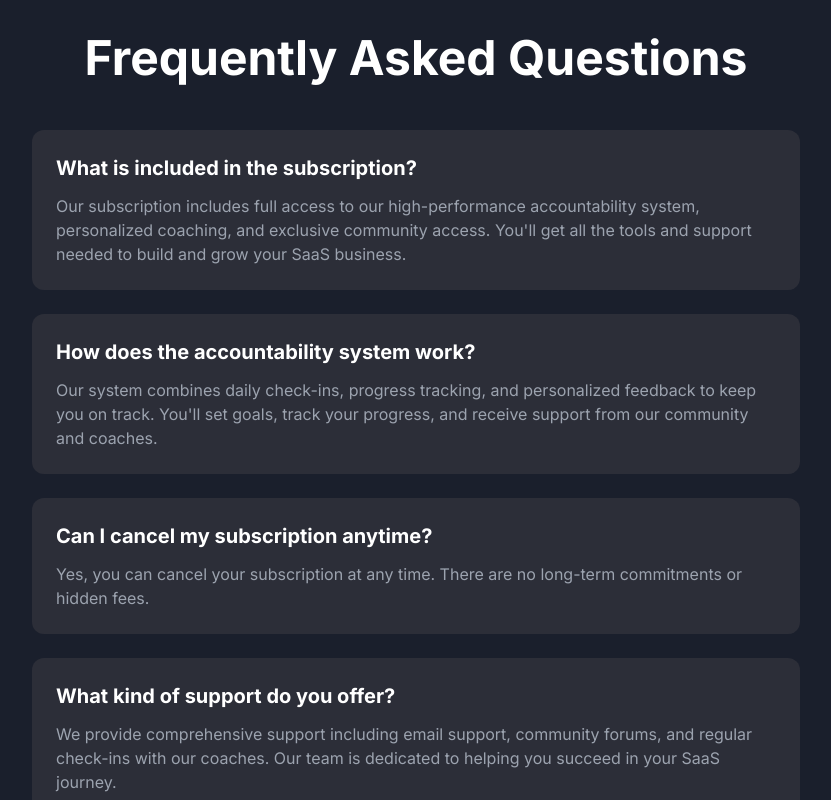
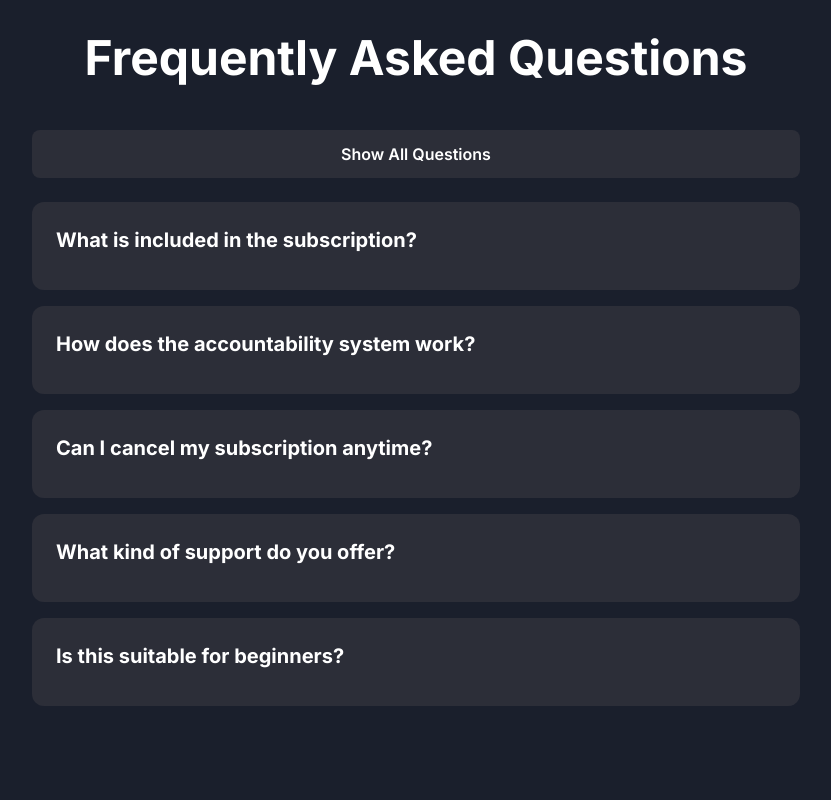
Before and after one commit to JohannesBorge/saasroyal, a Next.js app: page / in a window 1280 px wide. Shown: the part 5220-6020 px from the top of the page, without its empty margins (224-1055 px from the left). Built offline with nearby package versions, Linux system fonts and the light colour scheme.

Commit message:
Update FAQ section: Add collapsible questions with show/hide functionality

```diff
--- a/src/app/page.tsx
+++ b/src/app/page.tsx
@@ -236,35 +236,98 @@ export default function Home() {
           <h2 className="heading-2 text-center mb-12 animate-fade-in">
             Frequently Asked Questions
           </h2>
-          <div className="max-w-3xl mx-auto space-y-6">
+          <div className="max-w-3xl mx-auto">
+            <button
+              onClick={() => {
+                const answers = document.querySelectorAll('.faq-answer');
+                answers.forEach(answer => {
+                  answer.classList.toggle('hidden');
+                });
+              }}
+              className="w-full bg-[#2c2e38] text-white font-semibold py-3 px-6 rounded-lg hover:bg-[#312b54] transition-all duration-300 mb-6 animate-scale-in"
+            >
+              Show All Questions
+            </button>
+            <div className="space-y-4">
               {/* Question 1 */}
               <div className="bg-[#2c2e38] rounded-xl p-6 animate-scale-in hover:shadow-[0_0_15px_rgba(255,105,180,0.5)] transition-shadow duration-300">
+                <button
+                  onClick={(e) => {
+                    const answer = e.currentTarget.nextElementSibling;
+                    answer?.classList.toggle('hidden');
+                  }}
+                  className="w-full text-left"
+                >
                   <h3 className="text-xl font-bold text-white mb-3">What is included in the subscription?</h3>
+                </button>
+                <div className="faq-answer hidden">
                   <p className="text-gray-400">Our subscription includes full access to our high-performance accountability system, personalized coaching, and exclusive community access. You'll get all the tools and support needed to build and grow your SaaS business.</p>
+                </div>
               </div>
 
               {/* Question 2 */}
               <div className="bg-[#2c2e38] rounded-xl p-6 animate-scale-in hover:shadow-[0_0_15px_rgba(255,105,180,0.5)] transition-shadow duration-300">
+                <button
+                  onClick={(e) => {
+                    const answer = e.currentTarget.nextElementSibling;
+                    answer?.classList.toggle('hidden');
+                  }}
+                  className="w-full text-left"
+                >
                   <h3 className="text-xl font-bold text-white mb-3">How does the accountability system work?</h3>
+                </button>
+                <div className="faq-answer hidden">
                   <p className="text-gray-400">Our system combines daily check-ins, progress tracking, and personalized feedback to keep you on track. You'll set goals, track your progress, and receive support from our community and coaches.</p>
+                </div>
               </div>
 
               {/* Question 3 */}
               <div className="bg-[#2c2e38] rounded-xl p-6 animate-scale-in hover:shadow-[0_0_15px_rgba(255,105,180,0.5)] transition-shadow duration-300">
+                <button
+                  onClick={(e) => {
+                    const answer = e.currentTarget.nextElementSibling;
+                    answer?.classList.toggle('hidden');
+                  }}
+                  className="w-full text-left"
+                >
                   <h3 className="text-xl font-bold text-white mb-3">Can I cancel my subscription anytime?</h3>
+                </button>
+                <div className="faq-answer hidden">
                   <p className="text-gray-400">Yes, you can cancel your subscription at any time. There are no long-term commitments or hidden fees.</p>
+                </div>
               </div>
 
               {/* Question 4 */}
               <div className="bg-[#2c2e38] rounded-xl p-6 animate-scale-in hover:shadow-[0_0_15px_rgba(255,105,180,0.5)] transition-shadow duration-300">
+                <button
+                  onClick={(e) => {
+                    const answer = e.currentTarget.nextElementSibling;
+                    answer?.classList.toggle('hidden');
+                  }}
+                  className="w-full text-left"
+                >
                   <h3 className="text-xl font-bold text-white mb-3">What kind of support do you offer?</h3>
+                </button>
+                <div className="faq-answer hidden">
                   <p className="text-gray-400">We provide comprehensive support including email support, community forums, and regular check-ins with our coaches. Our team is dedicated to helping you succeed in your SaaS journey.</p>
+                </div>
               </div>
 
               {/* Question 5 */}
               <div className="bg-[#2c2e38] rounded-xl p-6 animate-scale-in hover:shadow-[0_0_15px_rgba(255,105,180,0.5)] transition-shadow duration-300">
+                <button
+                  onClick={(e) => {
+                    const answer = e.currentTarget.nextElementSibling;
+                    answer?.classList.toggle('hidden');
+                  }}
+                  className="w-full text-left"
+                >
                   <h3 className="text-xl font-bold text-white mb-3">Is this suitable for beginners?</h3>
+                </button>
+                <div className="faq-answer hidden">
                   <p className="text-gray-400">Absolutely! Our system is designed to help both beginners and experienced developers. We provide step-by-step guidance and adapt our support to your current skill level and experience.</p>
+                </div>
+              </div>
             </div>
           </div>
         </div>
```
Lines whose indentation alone changed are shown as unchanged.
